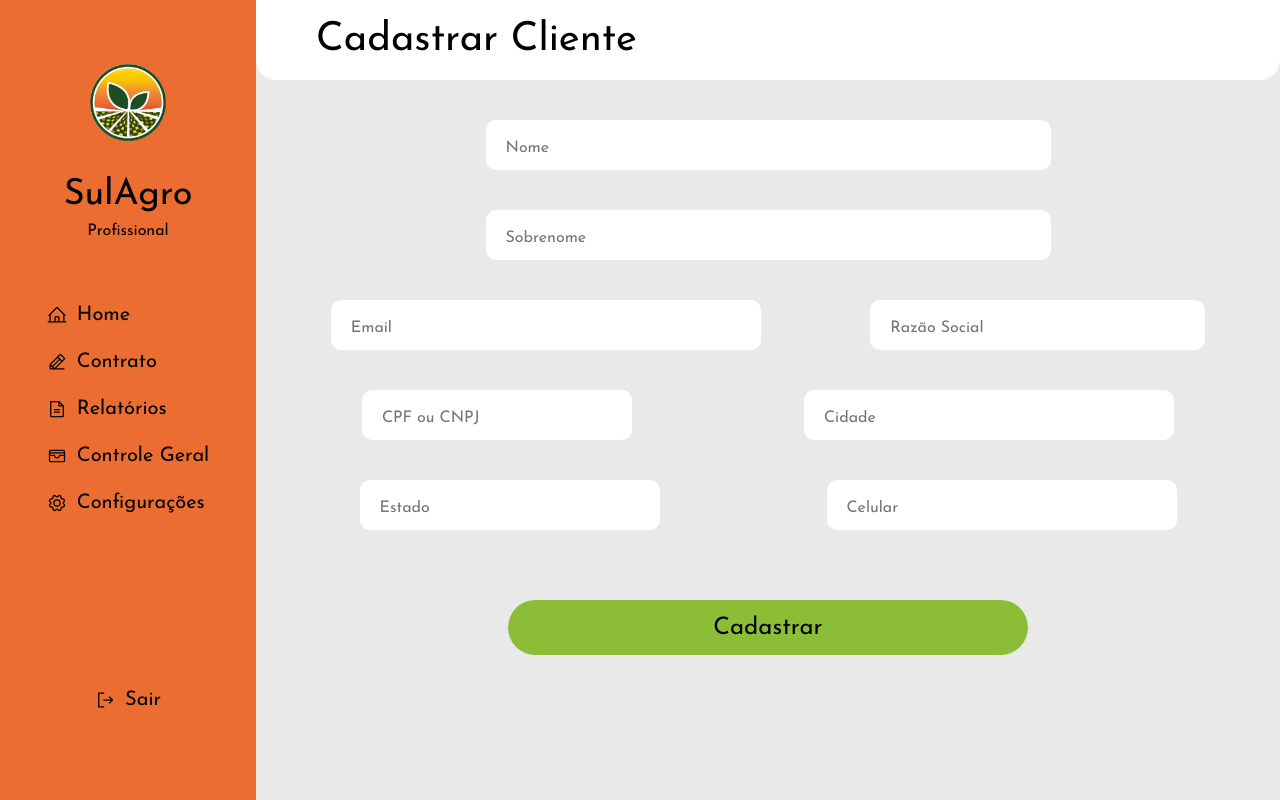
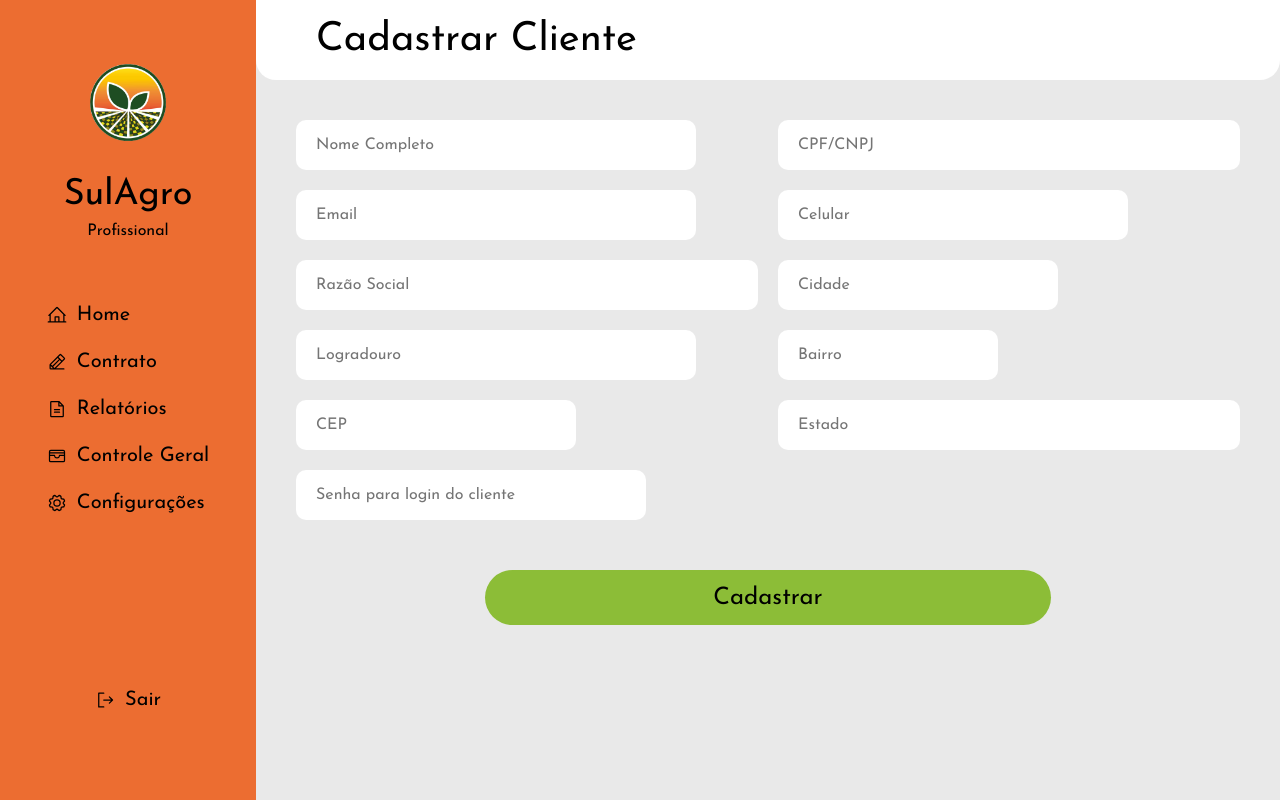
Before and after one commit to RosoIsabela/trabalho-integrador, a React (Vite) app in the folder progII/: page /cadastro-cliente in a window 1280 px wide. Built offline with nearby package versions, Linux system fonts and the light colour scheme; sample sign-in values are in the browser's storage.

Commit message:
log in e log out funcionando, ajuste de cadastro de colaboradores  e adicionando cadastro de clientes

```diff
--- a/progII/src/components/Cliente/DashBoard Cliente/sidebar.css
+++ b/progII/src/components/Cliente/DashBoard Cliente/sidebar.css
@@ -69,4 +69,5 @@
 .link__buttonSidebar {
   text-decoration: none;
   color: rgba(0, 0, 0, 1);
+  cursor: pointer;
 }
--- a/progII/src/components/Profissional/Controle Geral/CadastroCliente/inputsCliente.css
+++ b/progII/src/components/Profissional/Controle Geral/CadastroCliente/inputsCliente.css
@@ -1,93 +1,43 @@
 .div__inputsC {
-    display: flex;
-    justify-content: space-around;
-    flex-direction: row;
-    align-items: center;
-    flex-wrap: wrap;
-    gap: 40px;
-
+    display: grid;
+    grid-template-columns: repeat(2, 1fr);
+    gap: 20px;
     padding: 40px;
+    justify-items: stretch;
 }
-
 
 .inputs__boxsC {
     border: none;
     border-radius: 10px;
+    width: 100%;
+    height: 50px;
+    font-size: 16px;
+    padding: 20px;
+    box-sizing: border-box;
 }
 
 .button__formC {
     border: none;
     border-radius: 30px;
     font-size: 24px;
-
-    width: 520px;
+    width: 100%;
     height: 55px;
     margin-top: 30px;
-
     background-color: var(--verde-nome-empresa);
+    grid-column: span 2;
+    justify-self: center;
+    padding: 10px;
+    box-sizing: border-box;
 }
 
-
-#boxC1 {
-    width: 565px;
+input {
+    width: 80%;
     height: 50px;
-
     font-size: 16px;
     padding: 20px 20px 15px 20px;
+    box-sizing: border-box;
 }
 
-#boxC2 {
-    width: 565px;
-    height: 50px;
-
-    font-size: 16px;
-    padding: 20px 20px 15px 20px;
+.button__formC {
+    width: 60%;
 }
-
-#boxC3 {
-    width: 430px;
-    height: 50px;
-
-    font-size: 16px;
-    padding: 20px 20px 15px 20px;
-}
-
-#boxC4 {
-    width: 335px;
-    height: 50px;
-
-    font-size: 16px;
-    padding: 20px 20px 15px 20px;
-}
-
-#boxC5 {
-    width: 270px;
-    height: 50px;
-
-    font-size: 16px;
-    padding: 20px 20px 15px 20px;
-}
-
-#boxC6 {
-    width: 370px;
-    height: 50px;
-
-    font-size: 16px;
-    padding: 20px 20px 15px 20px;
-}
-
-#boxC7 {
-    width: 300px;
-    height: 50px;
-
-    font-size: 16px;
-    padding: 20px 20px 15px 20px;
-}
-
-#boxC8 {
-    width: 350px;
-    height: 50px;
-
-    font-size: 16px;
-    padding: 20px 20px 15px 20px;
-}
--- a/progII/src/components/Profissional/Controle Geral/CadastroCliente/inputsCliente.jsx
+++ b/progII/src/components/Profissional/Controle Geral/CadastroCliente/inputsCliente.jsx
@@ -1,49 +1,183 @@
+import { useState } from 'react';
 import './inputsCliente.css';
+import axios from "axios";
 
-function inputsCliente() {
+const InputsCliente = () => {
+    const [formData, setFormData] = useState({
+        nome_completo: "",
+        cpf_cnpj: "",
+        email: "",
+        celular: "",
+        razao_social: "",
+        cidade: "",
+        logradouro: "",
+        bairro: "",
+        estado: "",
+        cep: "",
+        senha: "",
+    });
+
+    const handleChange = (e) => {
+        const { id, value } = e.target;
+        setFormData((prevState) => ({
+            ...prevState,
+            [id]: value,
+        }));
+    };
+
+    const handleSubmit = async (e) => {
+        e.preventDefault();
+
+        if (!formData.cpf_cnpj || !formData.nome_completo || !formData.email) {
+            alert("Preencha todos os campos obrigatórios!");
+            return;
+        }
+
+        const payload = {
+            ...formData,
+            permissao: 0
+        };
+
+        console.log("Dados enviados:", payload);
+
+        try {
+            const response = await axios.post("http://localhost:4000/create-cliente", payload);
+            console.log("Resposta do servidor:", response.data);
+        } catch (error) {
+            console.error("Erro ao enviar dados:", error);
+        }
+    };
+
     return (
         <div>
-            <div>
-                <form className="div__inputsC">
+            <form className="div__inputsC" onSubmit={handleSubmit}>
                 <div className="boxC1">
-                        <input className="inputs__boxsC" id="boxC1" type="text" placeholder="Nome"/>
+                    <input
+                        className="inputs__boxsC"
+                        id="nome_completo"
+                        type="text"
+                        placeholder="Nome Completo"
+                        value={formData.nome_completo}
+                        onChange={handleChange}
+                    />
+                </div>
+
+                <div className="boxC1">
+                    <input
+                        className="inputs__boxsC"
+                        id="cpf_cnpj"
+                        type="text"
+                        placeholder="CPF/CNPJ"
+                        value={formData.cpf_cnpj}
+                        onChange={handleChange}
+                    />
                 </div>
 
                 <div>
-                        <input className="inputs__boxsC" id="boxC2" type="text" placeholder="Sobrenome"/>
+                    <input
+                        className="inputs__boxsC"
+                        id="email"
+                        type="email"
+                        placeholder="Email"
+                        value={formData.email}
+                        onChange={handleChange}
+                    />
                 </div>
 
                 <div>
-                        <input className="inputs__boxsC" id="boxC3" type="email" placeholder="Email"/>
+                    <input
+                        className="inputs__boxsC"
+                        id="celular"
+                        type="text"
+                        placeholder="Celular"
+                        value={formData.celular}
+                        onChange={handleChange}
+                    />
                 </div>
 
                 <div>
-                        <input className="inputs__boxsC" id="boxC4" type="text" placeholder="Razão Social"/>
+                    <input
+                        className="inputs__boxsC"
+                        id="razao_social"
+                        type="text"
+                        placeholder="Razão Social"
+                        value={formData.razao_social}
+                        onChange={handleChange}
+                    />
                 </div>
 
                 <div>
-                        <input className="inputs__boxsC" id="boxC5" type="text" placeholder="CPF ou CNPJ"/>
+                    <input
+                        className="inputs__boxsC"
+                        id="cidade"
+                        type="text"
+                        placeholder="Cidade"
+                        value={formData.cidade}
+                        onChange={handleChange}
+                    />
                 </div>
 
                 <div>
-                        <input className="inputs__boxsC" id="boxC6" type="text" placeholder="Cidade"/>
+                    <input
+                        className="inputs__boxsC"
+                        id="logradouro"
+                        type="text"
+                        placeholder="Logradouro"
+                        value={formData.logradouro}
+                        onChange={handleChange}
+                    />
                 </div>
 
                 <div>
-                        <input className="inputs__boxsC" id="boxC7" type="text" placeholder="Estado"/>
+                    <input
+                        className="inputs__boxsC"
+                        id="bairro"
+                        type="text"
+                        placeholder="Bairro"
+                        value={formData.bairro}
+                        onChange={handleChange}
+                    />
                 </div>
 
                 <div>
-                        <input className="inputs__boxsC" id="boxC8" type="text" placeholder="Celular"/>
+                    <input
+                        className="inputs__boxsC"
+                        id="cep"
+                        type="text"
+                        placeholder="CEP"
+                        value={formData.cep}
+                        onChange={handleChange}
+                    />
                 </div>
 
-                    <button className="button__formC">
+                <div>
+                    <input
+                        className="inputs__boxsC"
+                        id="estado"
+                        type="text"
+                        placeholder="Estado"
+                        value={formData.estado}
+                        onChange={handleChange}
+                    />
+                </div>
+
+                <div>
+                    <input
+                        className="inputs__boxsC"
+                        id="senha"
+                        type="text"
+                        placeholder="Senha para login do cliente"
+                        value={formData.senha}
+                        onChange={handleChange}
+                    />
+                </div>
+
+                <button className="button__formC" type="submit">
                     Cadastrar
                 </button>
             </form>
         </div>
-        </div>
-    )
-}
+    );
+};
 
-export default inputsCliente
+export default InputsCliente;
--- a/progII/src/components/Profissional/Controle Geral/CadastroProfissional/inputsProfissional.jsx
+++ b/progII/src/components/Profissional/Controle Geral/CadastroProfissional/inputsProfissional.jsx
@@ -1,4 +1,4 @@
-import React, { useState } from 'react';
+import { useState } from 'react';
 import './inputsProfissional.css';
 import axios from "axios";
 
@@ -14,6 +14,7 @@ const InputsProfissional = () => {
         logradouro: "",
         bairro: "",
         cidade: "",
+        estado: "",
         cep: "",
         permissao: "opcao",
         horario: "",
@@ -32,15 +33,20 @@ const InputsProfissional = () => {
         e.preventDefault();
 
         if (!formData.cpf || !formData.nome_completo || !formData.email) {
-             alert("Preencha todos os campos obrigatórios!");
-             return;
-         }
+            alert("Preencha todos os campos obrigatórios!");
+            return;
+        }
+
+        const payload = {
+            ...formData,
+            permissao: parseInt(formData.permissao, 10) // Converte permissao para número
+        };
 
         console.log("Dados enviados:", formData);
 
         try {
             // URL completa do backend para evitar problemas de CORS
-            const response = await axios.post("http://localhost:4000/create-colaborador", formData);
+            const response = await axios.post("http://localhost:4000/create-colaborador", payload);
             console.log("Resposta do servidor:", response.data);
         } catch (error) {
             console.error("Erro ao enviar dados:", error);
@@ -116,6 +122,14 @@ const InputsProfissional = () => {
                 />
                 <input
                     className="inputs__boxsP"
+                    id="estado"
+                    type="text"
+                    placeholder="Estado"
+                    value={formData.estado}
+                    onChange={handleChange}
+                />
+                <input
+                    className="inputs__boxsP"
                     id="cep"
                     type="text"
                     placeholder="CEP"
@@ -129,9 +143,9 @@ const InputsProfissional = () => {
                     onChange={handleChange}
                 >
                     <option value="opcao" disabled>Tipo de Permissão</option>
-                    <option value="3">Funcionário</option>
-                    <option value="2">Coordenador de Equipe</option>
-                    <option value="1">Administrador</option>
+                    <option value="3">1</option>
+                    <option value="2">2</option>
+                    <option value="1">3</option>
                 </select>
                 <input
                     className="inputs__boxsP"
--- a/progII/src/components/TelasDeLogin/TelaLoginBemVindo.jsx
+++ b/progII/src/components/TelasDeLogin/TelaLoginBemVindo.jsx
@@ -1,6 +1,6 @@
 import './TelaLoginLeft.css';
 import { Link, useNavigate } from 'react-router-dom';
-import React, { useState } from "react";
+import { useState } from "react";
 import { jwtDecode } from "jwt-decode";
 
 function TelaLoginBemVindo() {
@@ -29,9 +29,9 @@ function TelaLoginBemVindo() {
                 const permissao = payload?.permissao;
 
                 //redireciona com base no tipo de usuário
-                if (permissao === 'cliente') {
+                if (parseInt(permissao, 10) === 0) {
                     navigate("/dashboard-cliente");
-                } else if (permissao === 'profissional') {
+                } else if (parseInt(permissao, 10) === 1) {
                     navigate("/dashboard-profissional");
                 } else {
                     alert("Tipo de usuário inválido!");
```
Also changed, not shown: progII/src/components/Profissional/Dashboard Profissional/sidebarProfissional.jsx (+11 -8 lines), 1 other file (tests, documents, lock files or other folders). Lines whose indentation alone changed are shown as unchanged.
